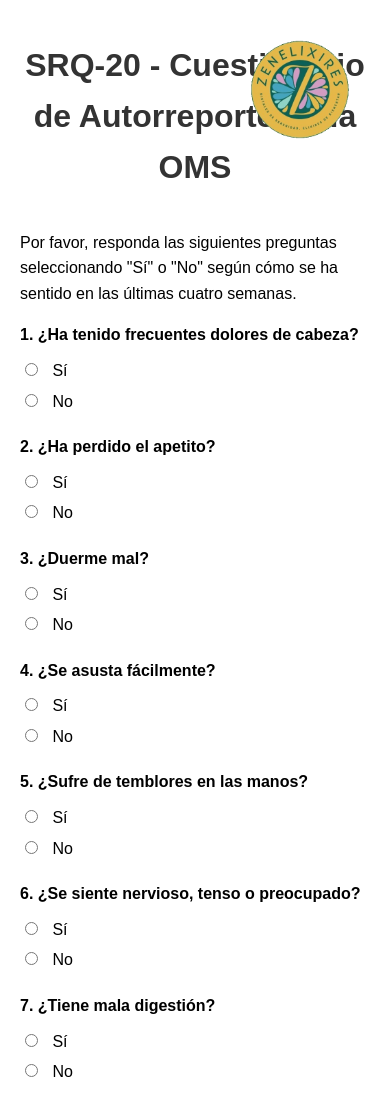
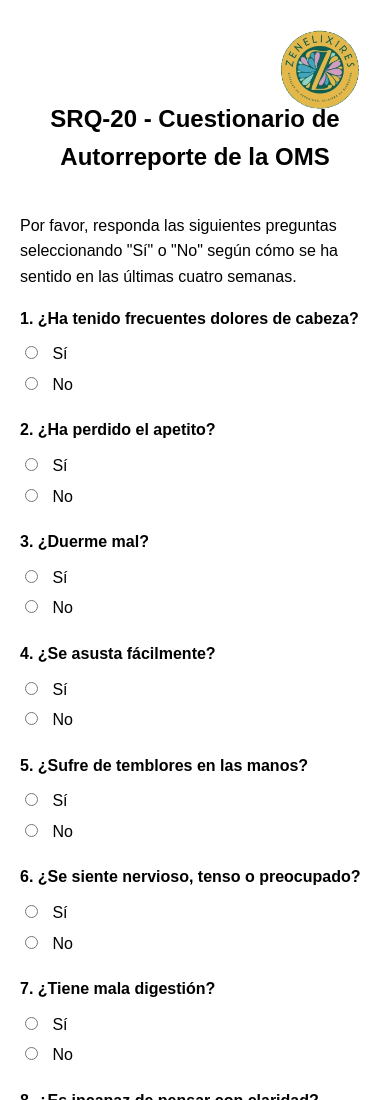
Before and after one commit to Washingtonwlad/cuestionario, a plain HTML site: page index.html in a window 390 px wide. Shown: the top 1100 px of the page. Drawn offline with Linux system fonts and the light colour scheme.

Commit message:
Update styles.css

```diff
--- a/styles.css
+++ b/styles.css
@@ -6,7 +6,26 @@ body {
     line-height: 1.6;
 }
 
-h1, h2, h3 {
+header {
+    position: relative;
+    padding-top: 100px; /* Ajusta este valor según sea necesario */
+    padding-bottom: 20px;
+}
+
+header h1 {
+    text-align: center;
+    margin: 0;
+}
+
+.logo {
+    position: absolute;
+    top: 20px;
+    right: 20px;
+    max-width: 100px; /* Ajusta el tamaño según tus necesidades */
+    height: auto;
+}
+
+h2, h3 {
     color: #333;
 }
 
@@ -58,27 +77,19 @@ footer a:hover {
     text-decoration: underline;
 }
 
-/* styles.css */
+/* Estilos responsivos */
+@media screen and (max-width: 600px) {
+    .logo {
+        max-width: 80px; /* Ajustamos el tamaño para pantallas pequeñas */
+        top: 10px;
+        right: 10px;
+    }
 
-/* ... (tus estilos existentes) ... */
+    header {
+        padding-top: 80px; /* Ajustamos el espaciado en pantallas pequeñas */
+    }
 
-/* Estilos para el header */
-header {
-    position: relative;
-    padding-top: 20px;
-    padding-bottom: 20px;
+    header h1 {
+        font-size: 1.5em;
+    }
 }
-
-header h1 {
-    text-align: center;
-    margin: 0;
-}
-
-/* Estilos para el logo */
-.logo {
-    position: absolute;
-    top: 20px;
-    right: 20px;
-    width: 100px; /* Ajusta el tamaño según tus necesidades */
-    height: auto;
-}
```
